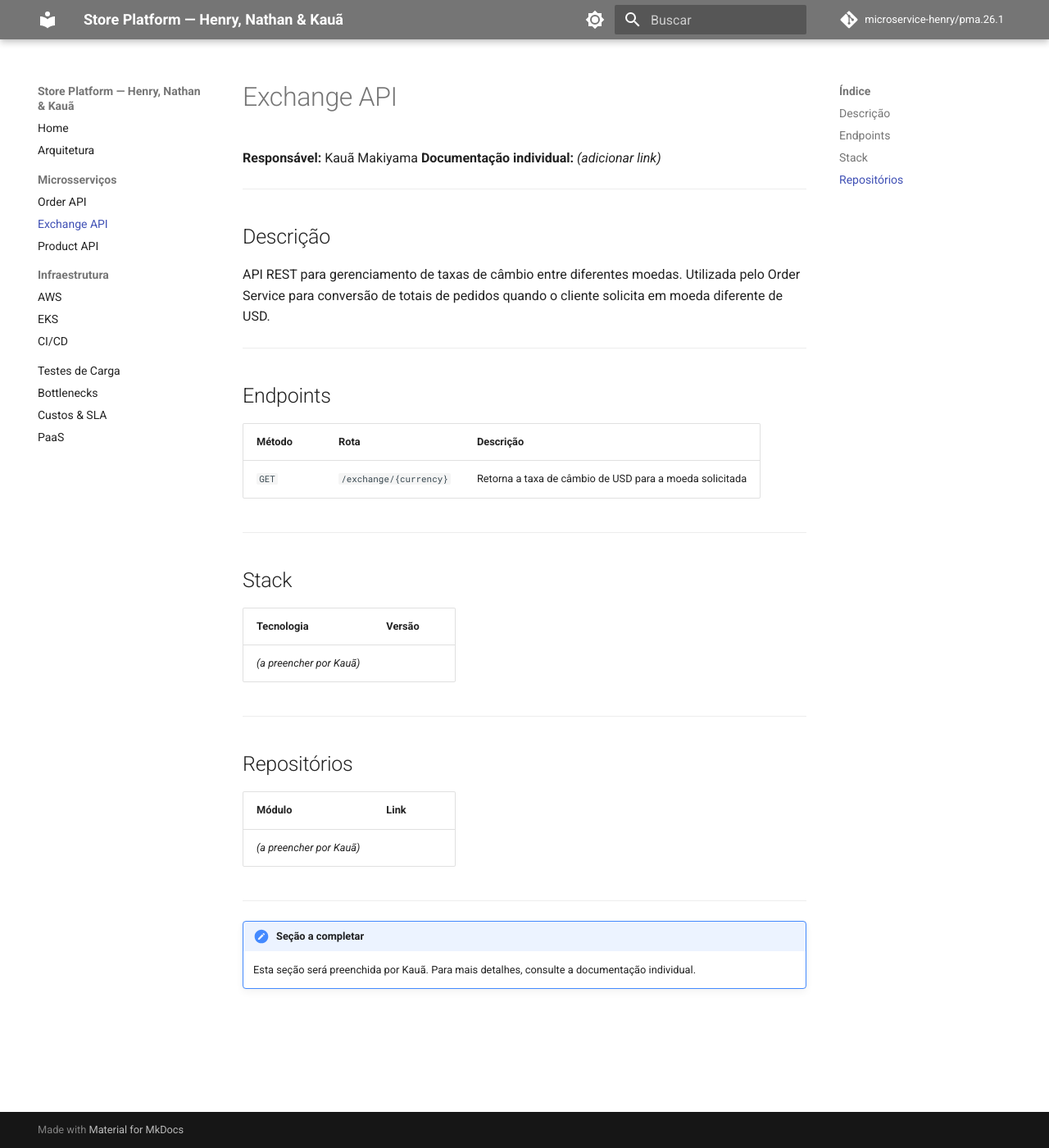
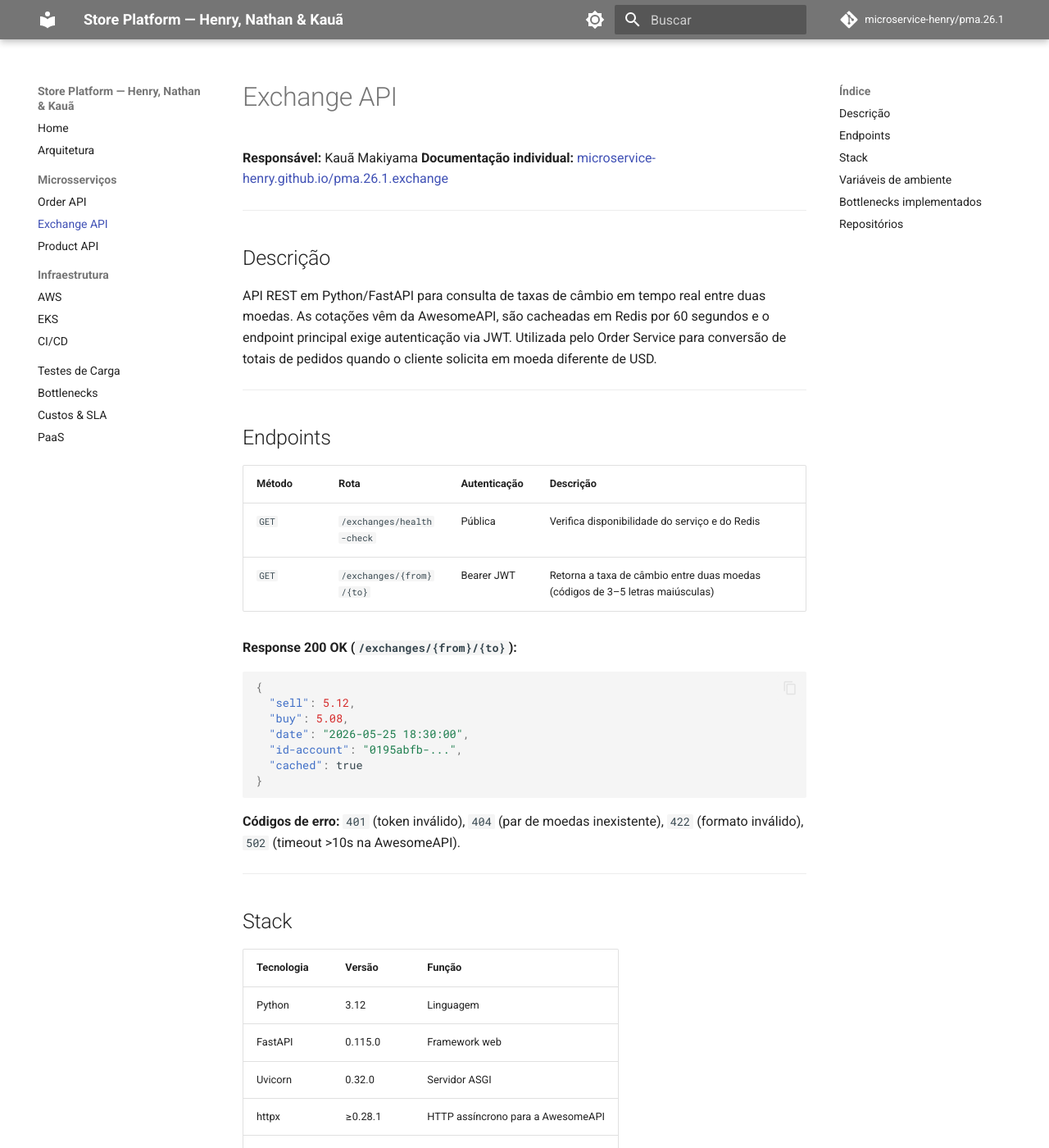
Before and after one commit to microservice-henry/pma.26.1, an MkDocs documentation site: the page built from docs/microservices/exchange.md, in a window 1280 px wide and 1400 px high. Shown: the whole window at 82% size. Built offline with MkDocs 1.6.1 and Material for MkDocs 9.7.7, drawn with Linux system fonts in a browser that asks for light colours; comment, search, counter and statistics services are not loaded; some of the changed text lies outside the part shown.

Commit message:
add exchange

````diff
--- a/docs/microservices/exchange.md
+++ b/docs/microservices/exchange.md
@@ -1,29 +1,71 @@
 # Exchange API
 
 **Responsável:** Kauã Makiyama
-**Documentação individual:** *(adicionar link)*
+**Documentação individual:** [microservice-henry.github.io/pma.26.1.exchange](https://microservice-henry.github.io/pma.26.1.exchange/)
 
 ---
 
 ## Descrição
 
-API REST para gerenciamento de taxas de câmbio entre diferentes moedas. Utilizada pelo Order Service para conversão de totais de pedidos quando o cliente solicita em moeda diferente de USD.
+API REST em Python/FastAPI para consulta de taxas de câmbio em tempo real entre duas moedas. As cotações vêm da AwesomeAPI, são cacheadas em Redis por 60 segundos e o endpoint principal exige autenticação via JWT. Utilizada pelo Order Service para conversão de totais de pedidos quando o cliente solicita em moeda diferente de USD.
 
 ---
 
 ## Endpoints
 
-| Método | Rota | Descrição |
-|--------|------|-----------|
-| `GET` | `/exchange/{currency}` | Retorna a taxa de câmbio de USD para a moeda solicitada |
+| Método | Rota | Autenticação | Descrição |
+|--------|------|-------------|-----------|
+| `GET` | `/exchanges/health-check` | Pública | Verifica disponibilidade do serviço e do Redis |
+| `GET` | `/exchanges/{from}/{to}` | Bearer JWT | Retorna a taxa de câmbio entre duas moedas (códigos de 3–5 letras maiúsculas) |
+
+**Response 200 OK (`/exchanges/{from}/{to}`):**
+
+```json
+{
+  "sell": 5.12,
+  "buy": 5.08,
+  "date": "2026-05-25 18:30:00",
+  "id-account": "0195abfb-...",
+  "cached": true
+}
+```
+
+**Códigos de erro:** `401` (token inválido), `404` (par de moedas inexistente), `422` (formato inválido), `502` (timeout >10s na AwesomeAPI).
 
 ---
 
 ## Stack
 
-| Tecnologia | Versão |
-|-----------|--------|
-| *(a preencher por Kauã)* | |
+| Tecnologia | Versão | Função |
+|-----------|--------|--------|
+| Python | 3.12 | Linguagem |
+| FastAPI | 0.115.0 | Framework web |
+| Uvicorn | 0.32.0 | Servidor ASGI |
+| httpx | ≥0.28.1 | HTTP assíncrono para a AwesomeAPI |
+| python-jose | 3.3.0 | Validação de JWT |
+| redis | ≥5.0.0 | Cache (TTL 60s) |
+| Docker | — | Containerização |
+| AwesomeAPI | — | Provedor externo de cotações |
+
+---
+
+## Variáveis de ambiente
+
+| Variável | Default | Função |
+|----------|---------|--------|
+| `JWT_SECRET` | `secret` | Chave de validação do JWT (trocar em produção) |
+| `JWT_ALGORITHM` | `HS256` | Algoritmo do JWT |
+| `REDIS_HOST` | `localhost` | Host do Redis |
+| `REDIS_PORT` | `6379` | Porta do Redis |
+
+---
+
+## Bottlenecks implementados
+
+| # | Bottleneck | Solução |
+|---|---|---|
+| 3 | Cache Redis (60s TTL) | Requisições repetidas para o mesmo par de moedas dentro da janela são respondidas direto do Redis, sem chamar a AwesomeAPI |
+| 6 | Graceful degradation do cache | Falha no Redis não derruba o serviço — fallback consulta a AwesomeAPI diretamente, mantendo disponibilidade |
 
 ---
 
@@ -31,9 +73,9 @@ API REST para gerenciamento de taxas de câmbio entre diferentes moedas. Utiliza
 
 | Módulo | Link |
 |--------|------|
-| *(a preencher por Kauã)* | |
+| Exchange Service | [microservice-henry/pma.26.1.exchange](https://github.com/microservice-henry/pma.26.1.exchange) |
 
 ---
 
-!!! note "Seção a completar"
-    Esta seção será preenchida por Kauã. Para mais detalhes, consulte a documentação individual.
+!!! info "Documentação completa"
+    Para endpoints detalhados com exemplos, fluxo de requisição, código completo e detalhes dos bottlenecks, acesse a [documentação individual de Kauã](https://microservice-henry.github.io/pma.26.1.exchange/).
````
Also changed, not shown: docs/index.md (+4 -4 lines).
